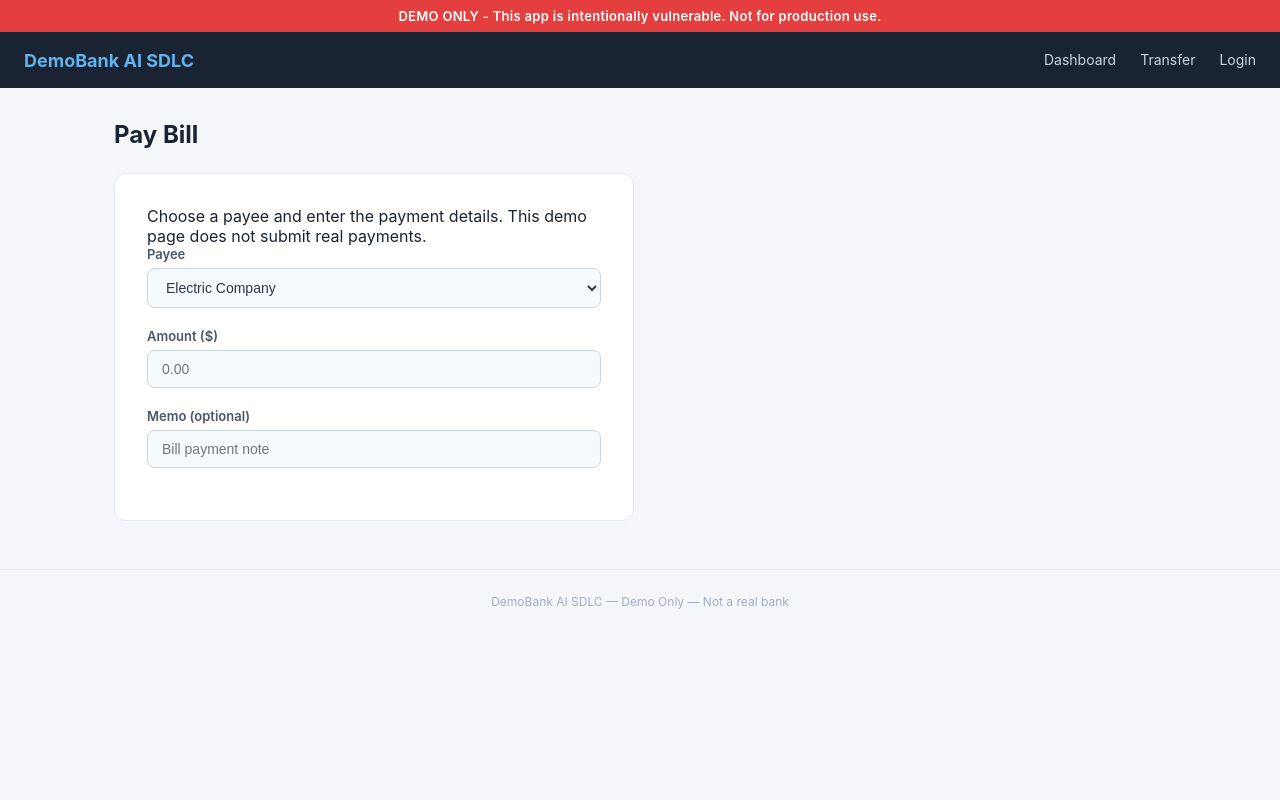
After one commit to luisredda/ai-agentic-demo, a Node server app: page /pay-bill in a window 1280 px wide. The commit adds this page. Run offline with Node 20, Linux system fonts and the light colour scheme; some libraries are stand-ins or nearby versions.

Commit message:
Fix pay bill dashboard action
Co-authored-by: Luis Redda <luisredda@users.noreply.github.com>

```diff
--- a/src/app.js
+++ b/src/app.js
@@ -54,6 +54,11 @@ app.get("/transfer", (req, res) => {
   });
 });
 
+// Bill payment page
+app.get("/pay-bill", (req, res) => {
+  res.render("pay-bill", { appName: "DemoBank AI SDLC" });
+});
+
 // Login page
 app.get("/login", (req, res) => {
   res.render("login", { appName: "DemoBank AI SDLC", error: null });
--- a/src/views/dashboard.ejs
+++ b/src/views/dashboard.ejs
@@ -47,7 +47,7 @@
       <div class="action-card">
         <div class="action-icon">🧾</div>
         <div class="action-label">Pay Bill</div>
-        <a href="#" class="action-btn">Pay Now</a>
+        <a href="/pay-bill" class="action-btn">Pay Now</a>
       </div>
       <div class="action-card">
         <div class="action-icon">📄</div>
--- /dev/null
+++ b/src/views/pay-bill.ejs
@@ -0,0 +1,60 @@
+<!DOCTYPE html>
+<html lang="en">
+<head>
+  <meta charset="UTF-8">
+  <meta name="viewport" content="width=device-width, initial-scale=1.0">
+  <title><%= appName %> - Pay Bill</title>
+  <link rel="stylesheet" href="/styles.css">
+</head>
+<body>
+  <div class="demo-banner">
+    DEMO ONLY - This app is intentionally vulnerable. Not for production use.
+  </div>
+
+  <nav class="navbar">
+    <div class="navbar-brand"><%= appName %></div>
+    <div class="navbar-links">
+      <a href="/">Dashboard</a>
+      <a href="/transfer">Transfer</a>
+      <a href="/login">Login</a>
+    </div>
+  </nav>
+
+  <main class="container">
+    <h1 class="page-title">Pay Bill</h1>
+
+    <div class="form-card">
+      <p class="helper-text">
+        Choose a payee and enter the payment details. This demo page does not submit real payments.
+      </p>
+
+      <form action="/pay-bill" method="GET">
+        <div class="form-group">
+          <label for="payee">Payee</label>
+          <select name="payee" id="payee" class="form-control">
+            <option value="electric">Electric Company</option>
+            <option value="water">Water Utility</option>
+            <option value="internet">Internet Provider</option>
+          </select>
+        </div>
+
+        <div class="form-group">
+          <label for="amount">Amount ($)</label>
+          <input type="number" name="amount" id="amount" class="form-control" placeholder="0.00" step="0.01">
+        </div>
+
+        <div class="form-group">
+          <label for="memo">Memo (optional)</label>
+          <input type="text" name="memo" id="memo" class="form-control" placeholder="Bill payment note">
+        </div>
+      </form>
+    </div>
+  </main>
+
+  <footer class="footer">
+    <p>DemoBank AI SDLC &mdash; Demo Only &mdash; Not a real bank</p>
+  </footer>
+
+  <script src="/app.js"></script>
+</body>
+</html>
```
Also changed, not shown: tests/dashboard.test.js (+12 -0 lines).
